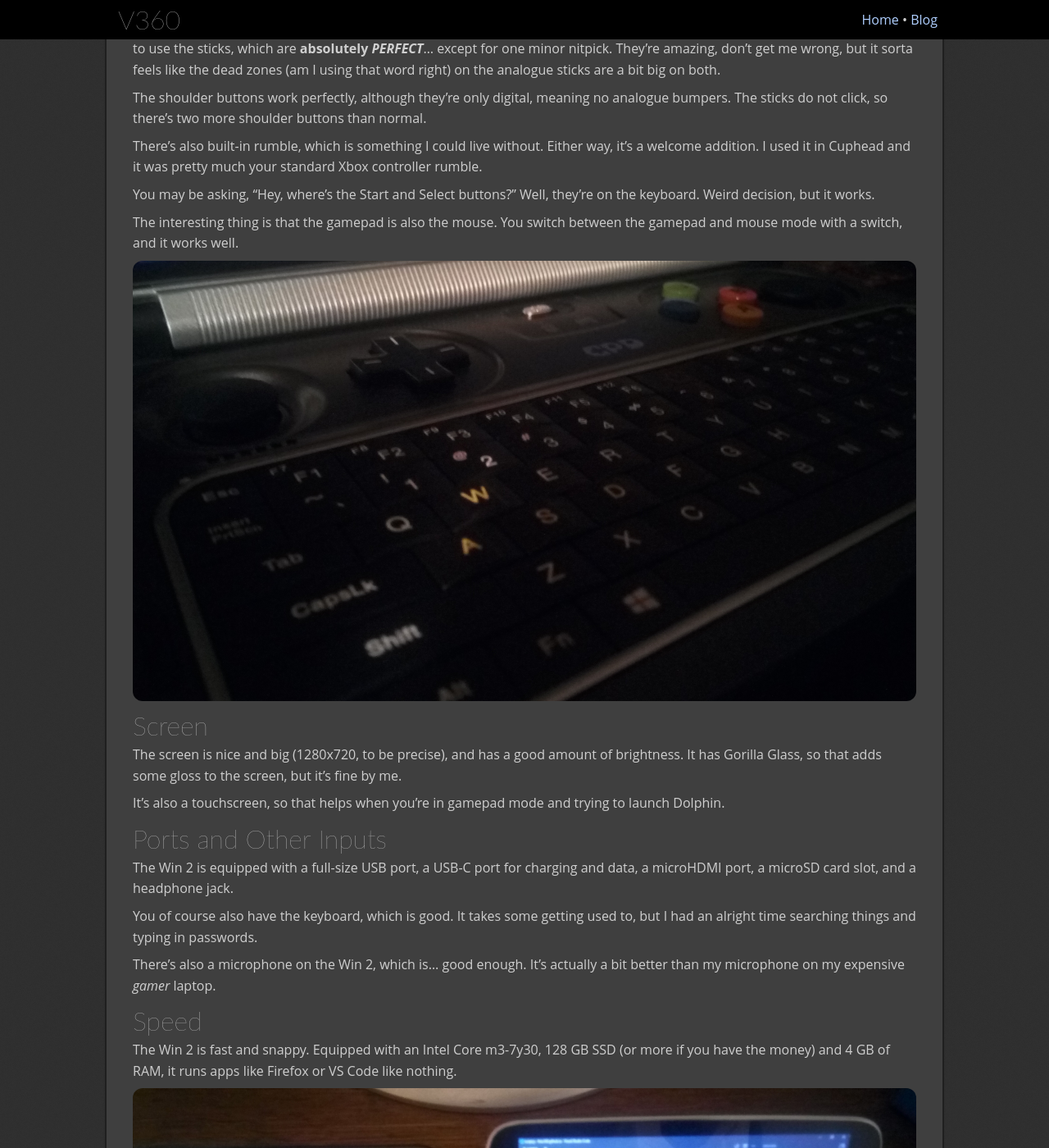
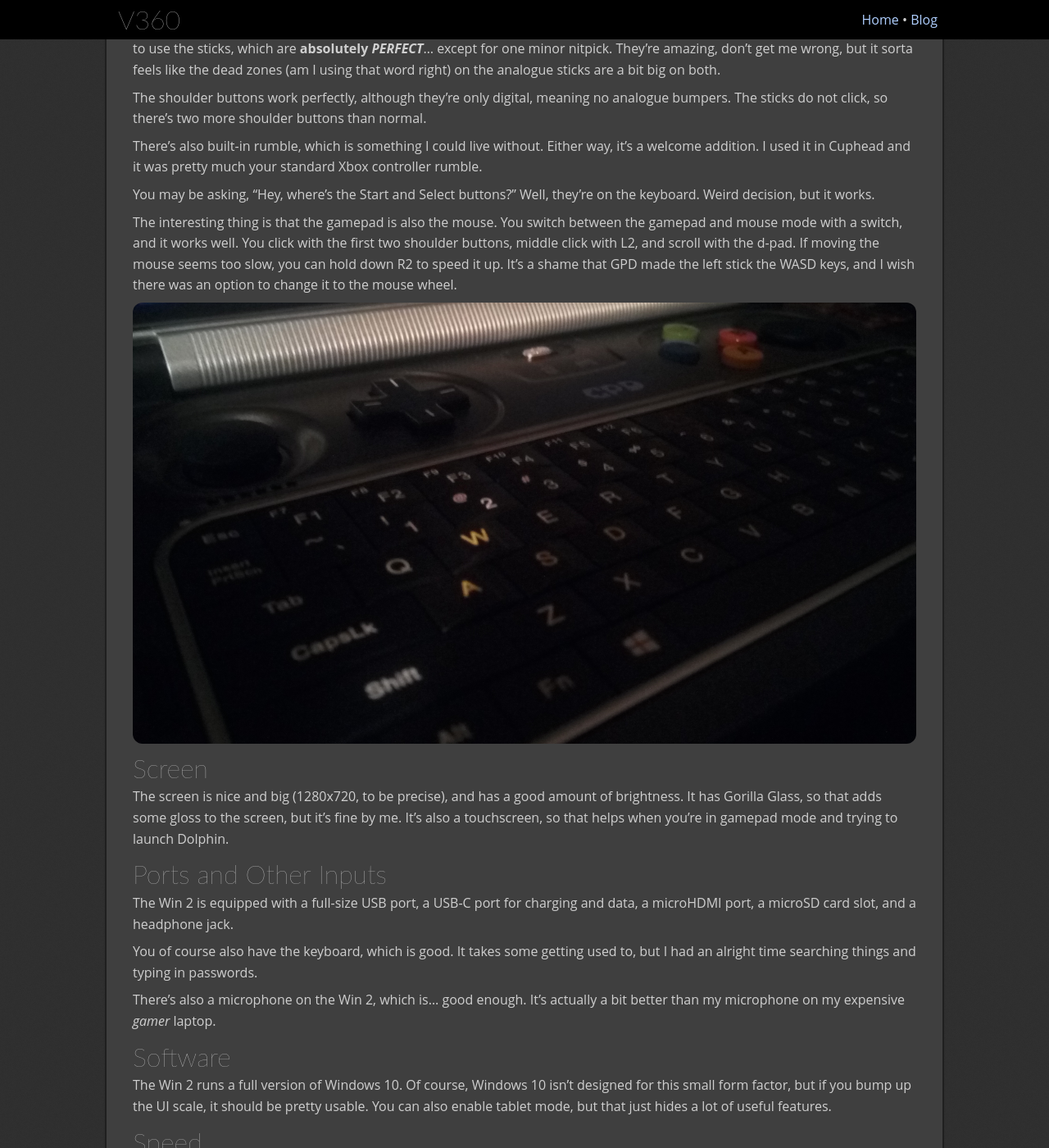
Before and after one commit to TheV360/thev360.github.io, a Jekyll site: the page built from _posts/2018-07-05-gpd-win-2-review.md, in a window 1280 px wide and 1400 px high, scrolled down 847 px. Shown: the whole window at 82% size. Built offline with Jekyll 4.4.1, drawn with Linux system fonts in a browser that asks for light colours; our own code applies the rules of GitHub Pages for plain Markdown files; comment, search, counter and statistics services are not loaded; some of the changed lines change nothing that is shown; some of the changed text lies outside the part shown.

Commit message:
Trying to fix things

```diff
--- a/_config.yml
+++ b/_config.yml
@@ -1,6 +1,6 @@
 name: V360
 url: https://thev360.github.io
-description: V360's projects and blog! what else should i put in this field ?
+description: V360's projects and blog!
 
 defaults:
   scope:
--- a/_layouts/post.html
+++ b/_layouts/post.html
@@ -10,10 +10,9 @@
 			<div class="container post">
 				<h2>{{ page.title }}</h2>
 				{% if page.subtitle %}<h4>{{ page.subtitle }}</h4>{% endif %}
-				<aside>{{ page.date | date: "%B %d, %Y" }}</aside>
+				<aside>{{ page.date | date: "%B %d, %Y" }}{% if page.update %}, updated {{ page.update | date: "%B %d, %Y" }}{% endif %}</aside>
 				{{ content }}
 				{% if page.tags.size > 0 %}<aside>Tag{% if page.tags.size > 1 %}s{% endif %}:  {{ page.tags | join: ", " }}</aside>{% endif %}
-			</div>
 				{% if page.comments %}
 				<hr />
 				<div id="disqus_thread"></div>
@@ -26,6 +25,7 @@
 					})();
 				</script>
 				{% endif %}
+			</div>
 		</section>
 		{% include footer.html %}
 	</body>
--- a/_posts/2018-07-05-gpd-win-2-review.md
+++ b/_posts/2018-07-05-gpd-win-2-review.md
@@ -3,7 +3,9 @@ title: "GPD Win 2 Review"
 subtitle: "A powerful computer in a small form factor"
 
 date: 2018-07-23
+update: 2018-07-24
 
+comments: true
 tags: [GPD, Win, Win 2, UMPC, Windows]
 ---
 
@@ -21,15 +23,13 @@ There's also built-in rumble, which is something I could live without. Either wa
 
 You may be asking, "Hey, where's the Start and Select buttons?" Well, they're on the keyboard. Weird decision, but it works.
 
-The interesting thing is that the gamepad is also the mouse. You switch between the gamepad and mouse mode with a switch, and it works well.
+The interesting thing is that the gamepad is also the mouse. You switch between the gamepad and mouse mode with a switch, and it works well. You click with the first two shoulder buttons, middle click with L2, and scroll with the d-pad. If moving the mouse seems too slow, you can hold down R2 to speed it up. It's a shame that GPD made the left stick the WASD keys, and I wish there was an option to change it to the mouse wheel.
 
 ![A closeup of the GPD Win 2, highlighting the keyboard. Also, there's the gamepad.]({{ "/assets/win2Closeup.jpg" | absolute_url }})
 
 ## Screen
 
-The screen is nice and big (1280x720, to be precise), and has a good amount of brightness. It has Gorilla Glass, so that adds some gloss to the screen, but it's fine by me.
-
-It's also a touchscreen, so that helps when you're in gamepad mode and trying to launch Dolphin.
+The screen is nice and big (1280x720, to be precise), and has a good amount of brightness. It has Gorilla Glass, so that adds some gloss to the screen, but it's fine by me. It's also a touchscreen, so that helps when you're in gamepad mode and trying to launch Dolphin.
 
 ## Ports and Other Inputs
 
@@ -38,6 +38,10 @@ The Win 2 is equipped with a full-size USB port, a USB-C port for charging and d
 You of course also have the keyboard, which is good. It takes some getting used to, but I had an alright time searching things and typing in passwords.
 
 There's also a microphone on the Win 2, which is... good enough. It's actually a bit better than my microphone on my expensive *gamer* laptop.
+
+## Software
+
+The Win 2 runs a full version of Windows 10. Of course, Windows 10 isn't designed for this small form factor, but if you bump up the UI scale, it should be pretty usable. You can also enable tablet mode, but that just hides a lot of useful features.
 
 ## Speed
 
@@ -94,9 +98,7 @@ Yep, I'm sorta back-and-forth about purchasing the Win 2. I love the computer, b
 
 If you just want to play a few light Steam games and emulate some SNES games (like me), you're better off just getting a GPD Win 1 or GPD XD (an Android device in a 3DS's shape). Also, if you're thinking you can get some productivity done on something like this, [I have](https://www.aliexpress.com/store/product/New-Original-GPD-Pocket-7-Inch-Aluminum-Shell-Mini-Laptop-UMPC-Windows-10-System-CPU-x7/1281164_32814746257.html)&nbsp;[news for you.](https://www.indiegogo.com/project/preview/c2c771f7/)
 
-Yeah, I'm probably selling my Win 2 after this review. However, I'm going to go right back and buy a Win 1, because while I don't need the ridiculous power the Win 2 has, I need its form factor.
-
-However, there's nothing stopping you from buying it, so if it sounds like your thing and you want to play Fallout 4 on the go, do it.
+Yeah, I'm probably selling my Win 2 after this review. However, I'm going to go right back and buy a Win 1, because while I don't need the ridiculous power the Win 2 has, I need its form factor. There's nothing stopping you from buying it, so if it sounds like your thing and you want to play Fallout 4 on the go, do it.
 
 It's not quite my thing, but it could be yours.
 
```
Also changed, not shown: assets/win2IndieGoGo.jpg. Lines whose indentation alone changed are shown as unchanged.
